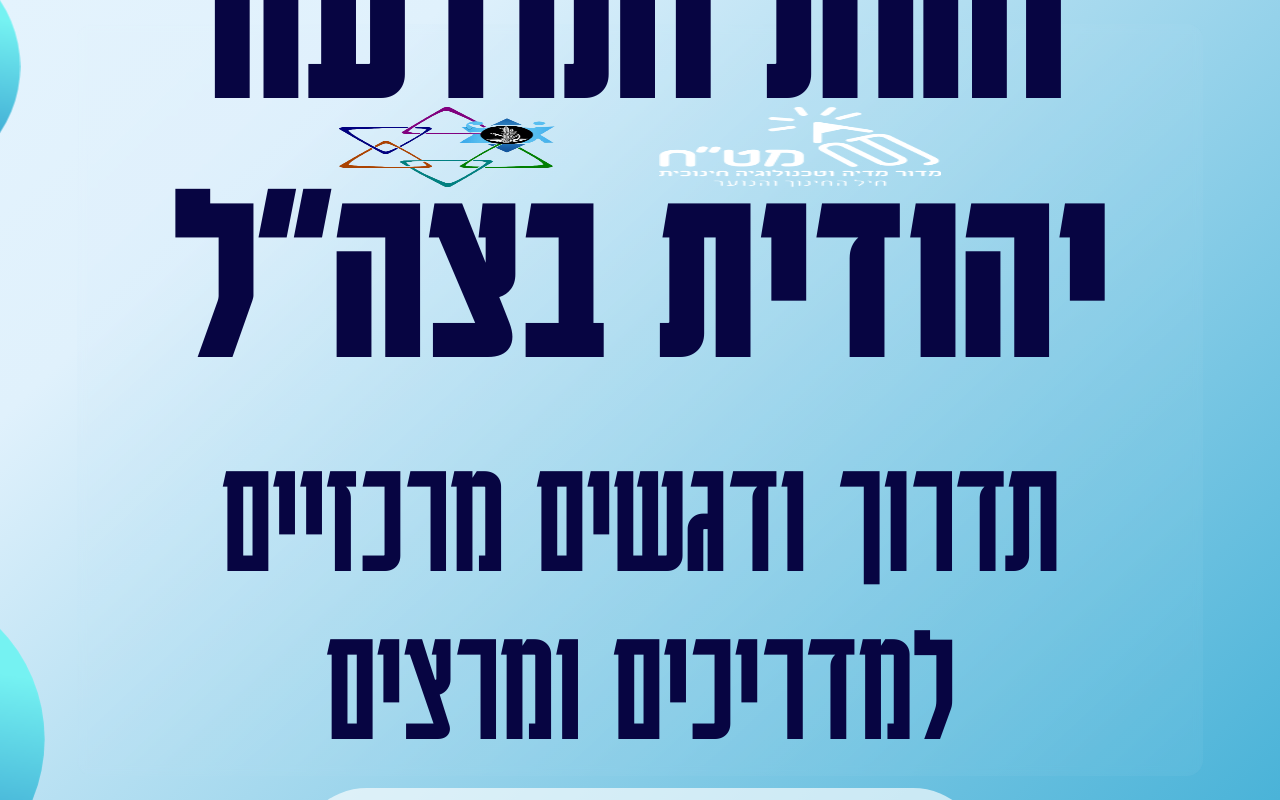
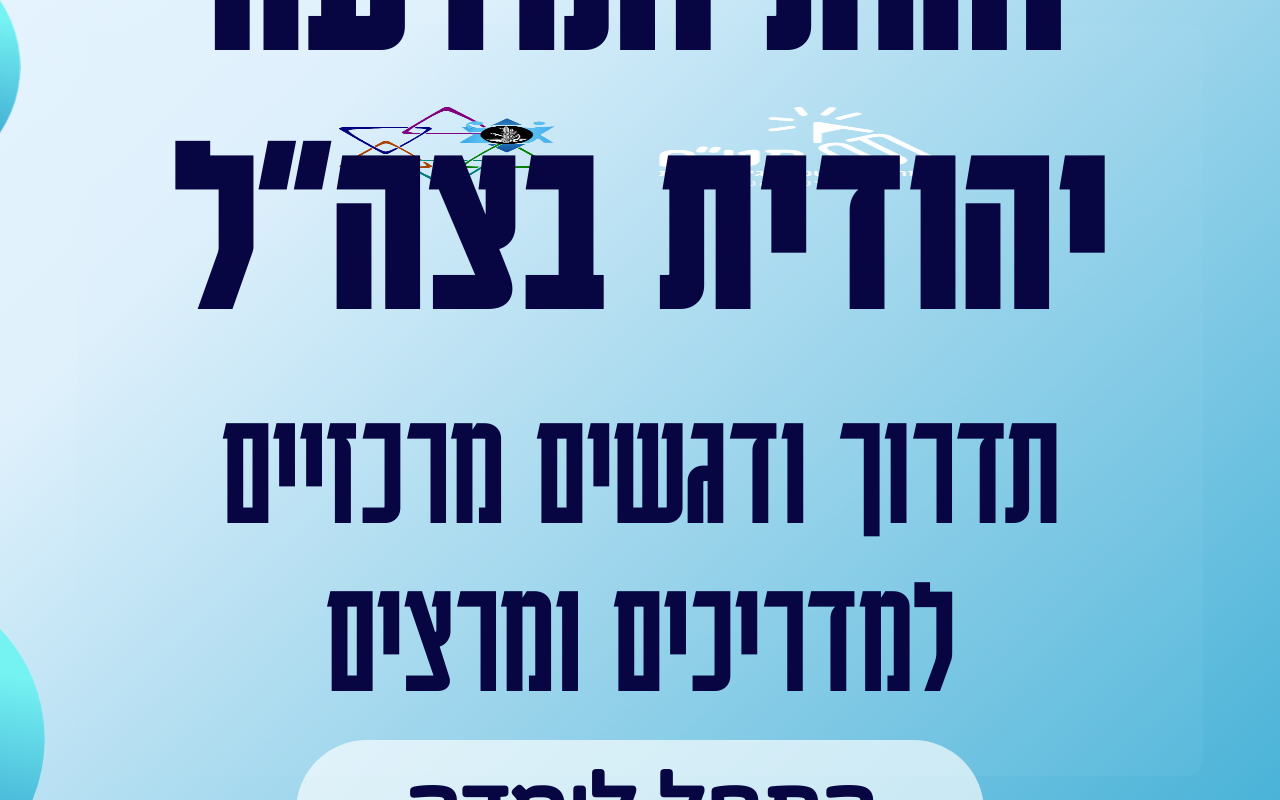
Before and after one commit to palmach/lomda-for-instructors-2, a React (Create React App) app: page / in a window 1280 px wide. Built offline with nearby package versions, Linux system fonts and the light colour scheme.

Commit message:
other margin

```diff
--- a/src/Container/firstPage/FirstPage.css
+++ b/src/Container/firstPage/FirstPage.css
@@ -1,12 +1,14 @@
-/* .first-page{
-  position: absolute;
+.first-page{
+    margin-bottom: 12vh;
+
+/*   position: absolute;
     display: flex;
     align-items: center;
     flex-direction: column;
     justify-content: center;
     height: 100%;
-    width: 100%;
-} */
+    width: 100%;*/
+}
 
 .logos-cont{
     /* align-items: flex-start; */
@@ -19,7 +21,7 @@
     left: 0vw;
     align-items: center;
     justify-content: center;
-    margin-bottom: 12vh;
+    /* margin-bottom: 12vh; */
 }
 
 .logo{
--- a/src/Container/firstPage/FirstPage.js
+++ b/src/Container/firstPage/FirstPage.js
@@ -17,13 +17,13 @@ function FirstPage(props) {
   }, []);
 
   return (
-    <div className="first-page page">
+    <div className=" page">
       <div className="logos-cont">
         <div className="logo1 logo"></div>
         <div className="logo2 logo"></div>
       </div>
       {props.pageNum === 0 ? (
-        <div className="page">
+        <div className="page first-page">
           <p className="big-headline">זהות ותודעה יהודית בצה"ל</p>
           <p className="big-small-headline">
             תדרוך ודגשים מרכזיים למדריכים ומרצים
```
